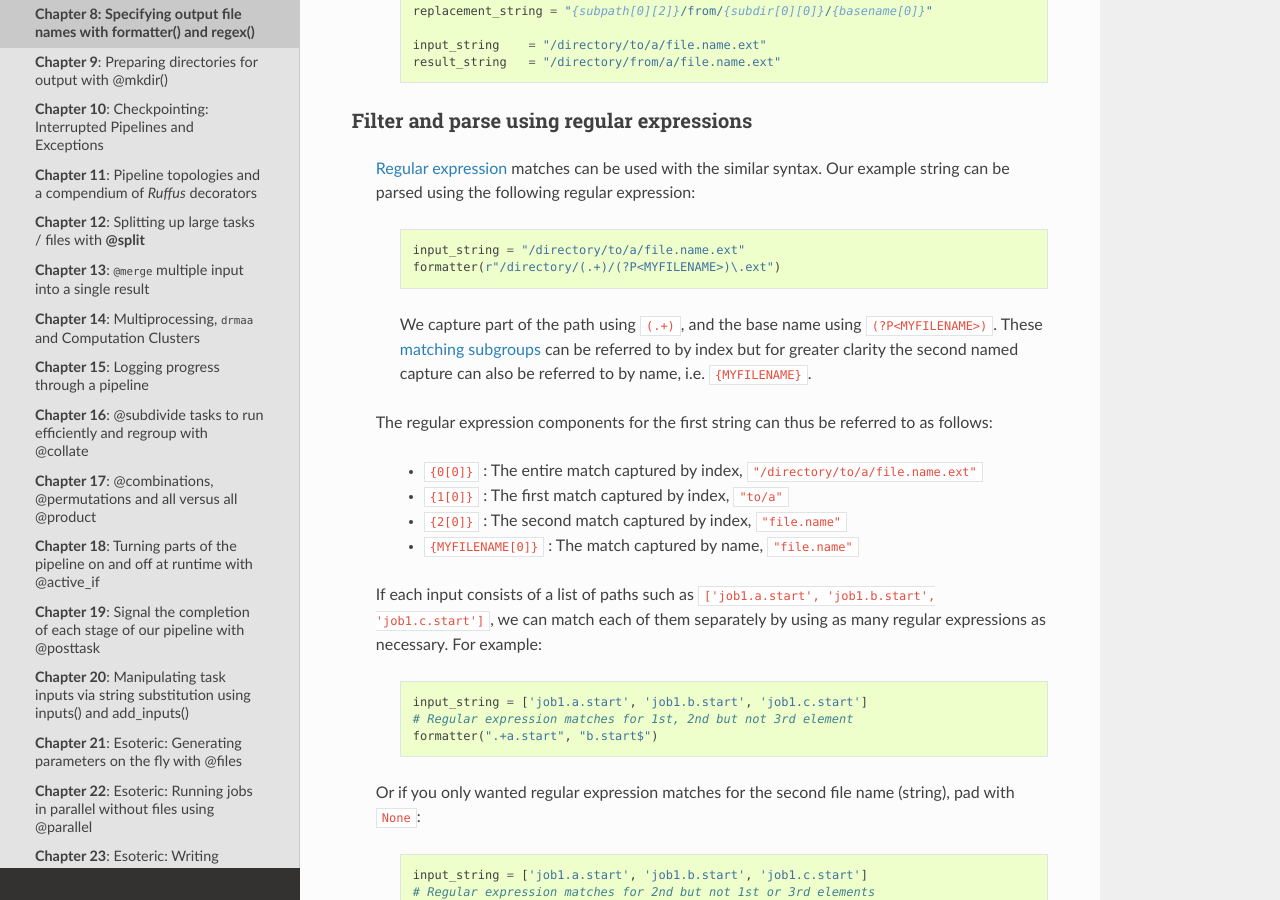
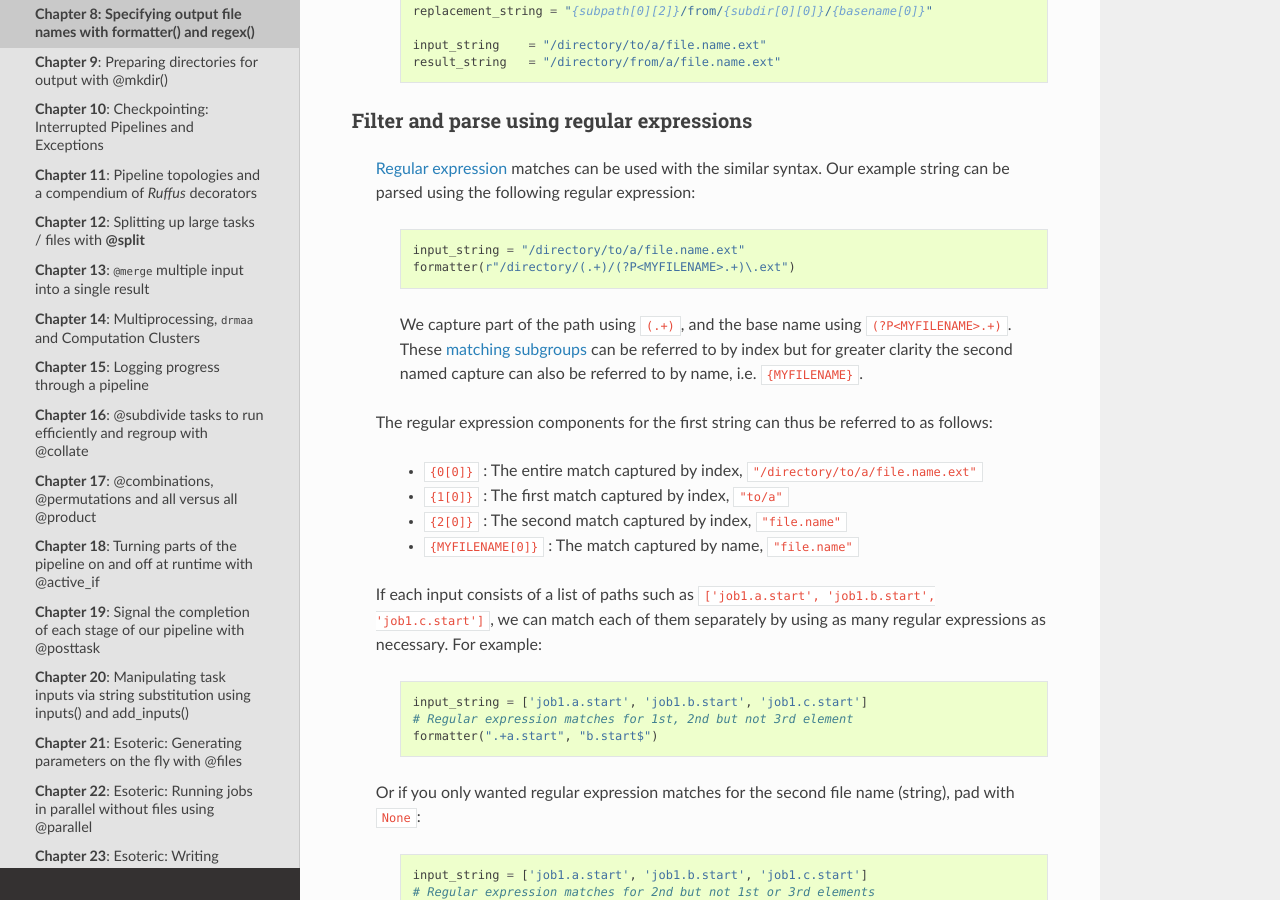
Before and after one commit to cgat-developers/ruffus, a Sphinx documentation site: the page built from doc/tutorials/new_tutorial/output_file_names.rst, in a window 1280 px wide and 900 px high, scrolled down 4787 px. Built offline with Sphinx 7.4.7 and the Read the Docs theme 2.0.0, drawn with Linux system fonts in a browser that asks for light colours; formulas are drawn with MathJax 3; the version number could not be read and is left out.

Commit message:
Small regex typo fix

```diff
--- a/doc/tutorials/new_tutorial/output_file_names.rst
+++ b/doc/tutorials/new_tutorial/output_file_names.rst
@@ -249,9 +249,9 @@ Filter and parse using regular expressions
         .. code-block:: python
 
             input_string = "/directory/to/a/file.name.ext"
-            formatter(r"/directory/(.+)/(?P<MYFILENAME>)\.ext")
+            formatter(r"/directory/(.+)/(?P<MYFILENAME>.+)\.ext")
 
-        We capture part of the path using ``(.+)``, and the base name using ``(?P<MYFILENAME>)``.
+        We capture part of the path using ``(.+)``, and the base name using ``(?P<MYFILENAME>.+)``.
         These `matching subgroups  <http://docs.python.org/2/library/re.html#re.MatchObject.group>`__ can be referred to by index
         but for greater clarity the second named capture can also be referred to by name, i.e. ``{MYFILENAME}``.
 
```
